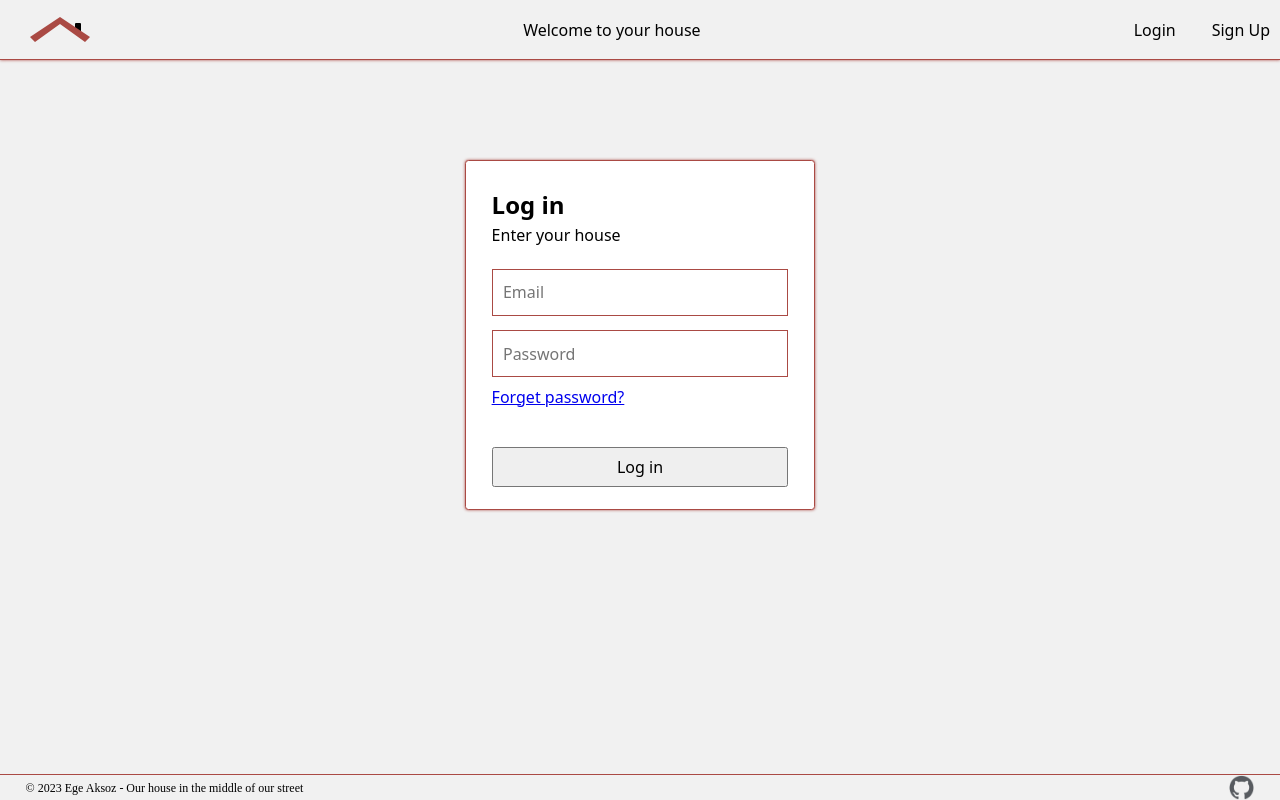
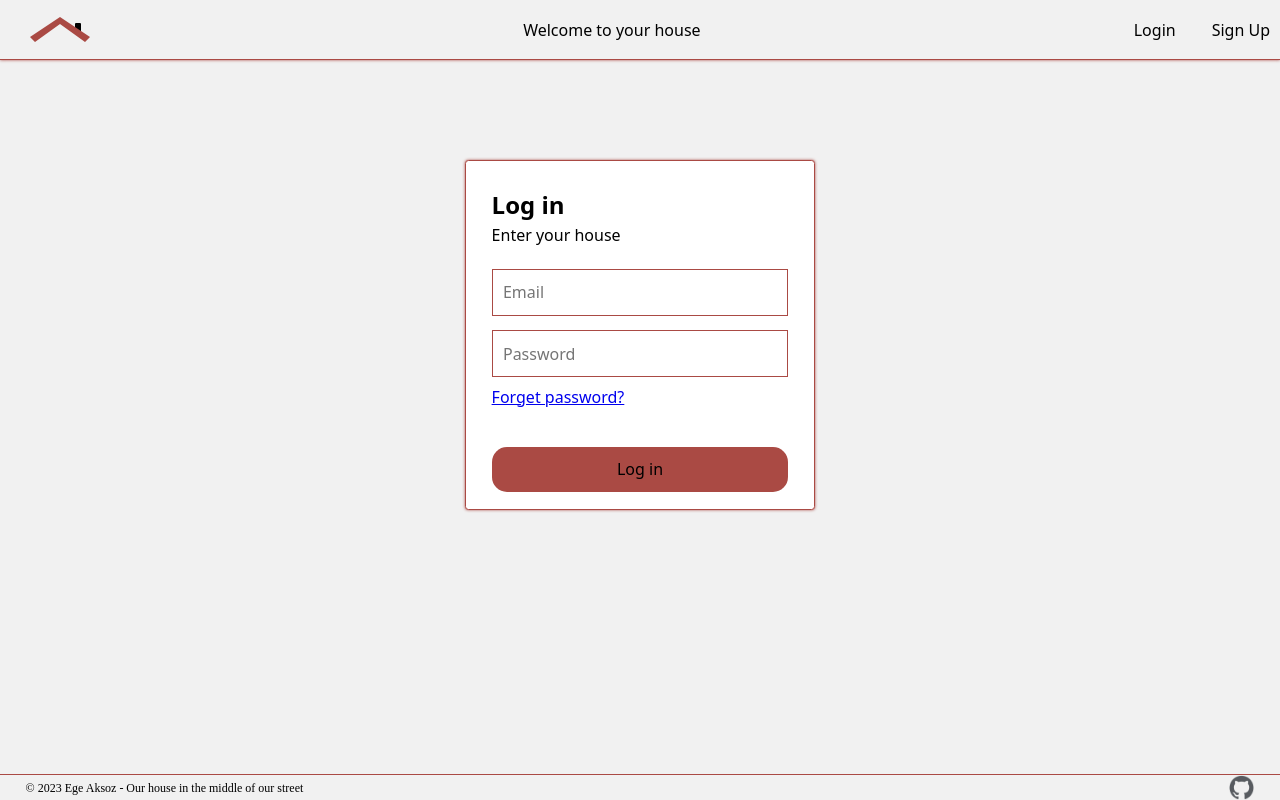
Before and after one commit to egeaksoz/ev, a React app: page /login in a window 1280 px wide. Built offline with nearby package versions, Linux system fonts and the light colour scheme.

Commit message:
add animation to login button

```diff
--- a/src/pages/Login/Login.scss
+++ b/src/pages/Login/Login.scss
@@ -21,7 +21,17 @@
 
 .login button {
   margin-top: 8%;
-  padding: 2%;
+  padding: 3.5%;
+  border-style: none;
+  border-radius: 15px;
+  background-color: #AA4A44;
+  cursor: pointer;
+  transition: all .2s ease-out 0s;
+}
+
+.login button:hover {
+  transform: scale(1.01);
+  background-color: #8d3935;
 }
 
 @media only screen and (max-width: 600px) {
```
